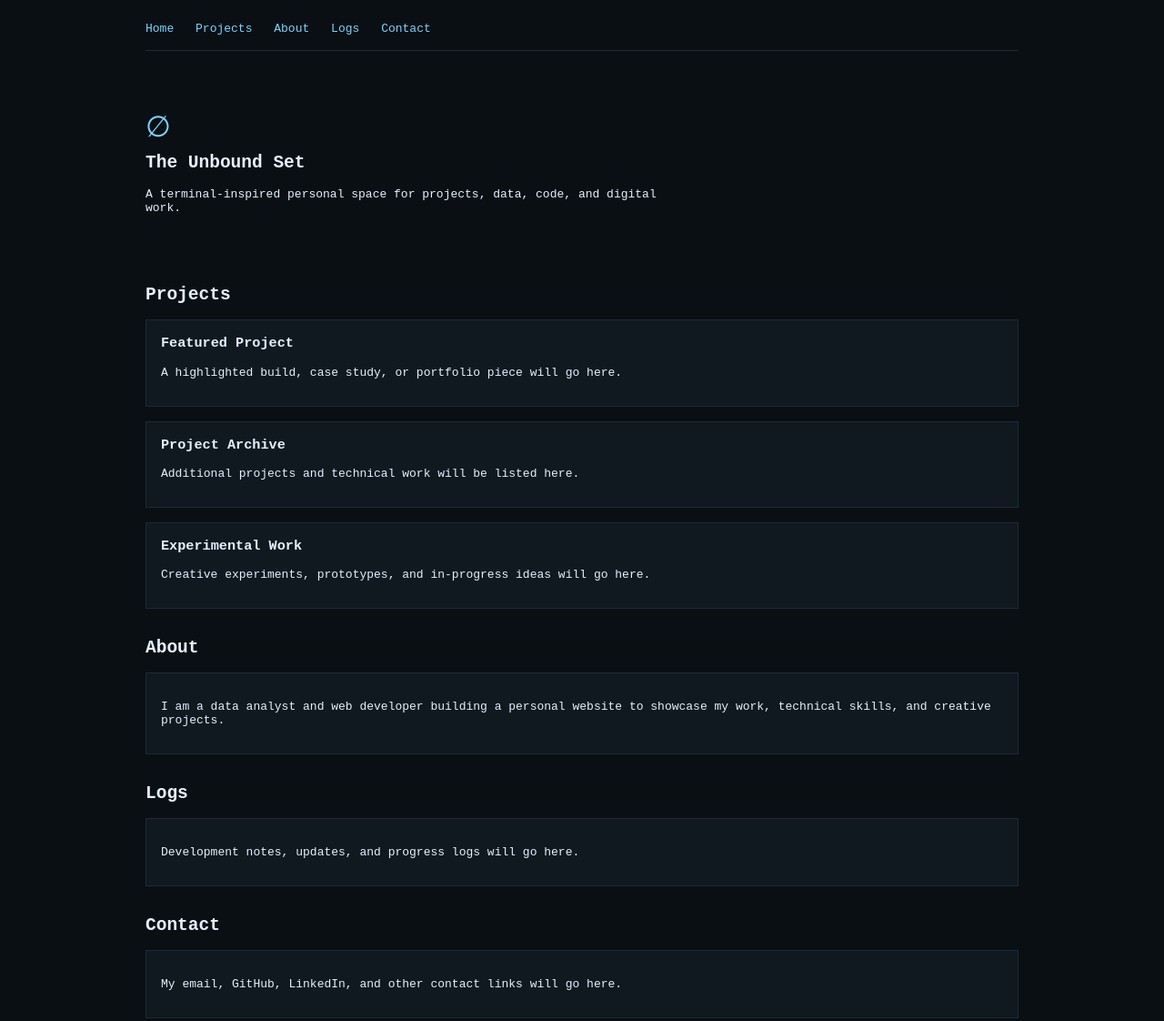
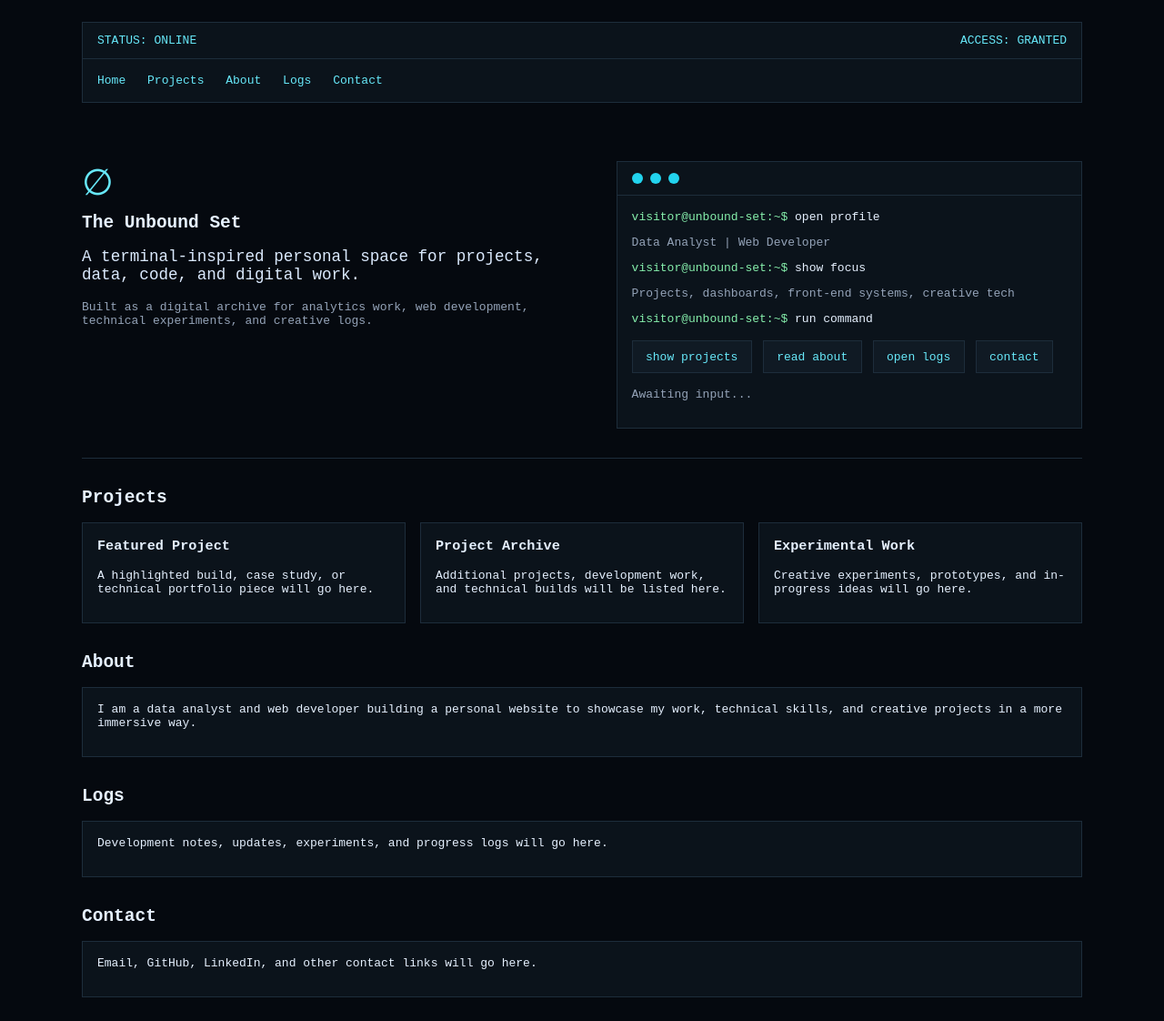
Before and after one commit to KasisEllisJr/The-Unbound-Set, a plain HTML site: page index.html in a window 1280 px wide. Shown: the top 1122 px of the page at 91% size. Drawn offline with Linux system fonts and the light colour scheme.

Commit message:
v0.1.3
Add interactive terminal panel and homepage polish

```diff
--- a/homepage.js
+++ b/homepage.js
@@ -0,0 +1,18 @@
+const output = document.getElementById("command-output");
+const commandButtons = document.querySelectorAll(".command-buttons button");
+
+const commandResponses = {
+  projects: "Opening projects section...",
+  about: "Loading profile and background...",
+  logs: "Accessing development logs...",
+  contact: "Displaying contact channels..."
+};
+
+commandButtons.forEach((button) => {
+  button.addEventListener("click", () => {
+    const command = button.dataset.command;
+    output.textContent = commandResponses[command] || "Command not recognized.";
+  });
+});
+
+console.log("v0.1.3 loaded.");
--- a/index.html
+++ b/index.html
@@ -4,11 +4,20 @@
   <meta charset="UTF-8" />
   <meta name="viewport" content="width=device-width, initial-scale=1.0" />
   <title>The Unbound Set</title>
+  <meta
+    name="description"
+    content="The Unbound Set is a terminal-inspired personal website for projects, data, code, and digital work."
+  />
   <link rel="stylesheet" href="styles.css" />
 </head>
 <body>
   <div class="page">
     <header class="site-header">
+      <div class="header-top">
+        <p class="site-status">STATUS: ONLINE</p>
+        <p class="site-access">ACCESS: GRANTED</p>
+      </div>
+
       <nav class="site-nav">
         <a href="#hero">Home</a>
         <a href="#projects">Projects</a>
@@ -19,13 +28,41 @@
     </header>
 
     <main>
-      <section id="hero">
-        <div class="hero-content">
+      <section id="hero" class="hero-section">
+        <div class="hero-copy">
           <p class="hero-symbol">∅</p>
           <h1>The Unbound Set</h1>
           <p class="hero-tagline">
             A terminal-inspired personal space for projects, data, code, and digital work.
           </p>
+          <p class="hero-subtext">
+            Built as a digital archive for analytics work, web development, technical experiments, and creative logs.
+          </p>
+        </div>
+
+        <div class="terminal-panel">
+          <div class="terminal-bar">
+            <span></span>
+            <span></span>
+            <span></span>
+          </div>
+
+          <div class="terminal-screen">
+            <p><span class="prompt">visitor@unbound-set:~$</span> open profile</p>
+            <p class="terminal-response">Data Analyst | Web Developer</p>
+            <p><span class="prompt">visitor@unbound-set:~$</span> show focus</p>
+            <p class="terminal-response">Projects, dashboards, front-end systems, creative tech</p>
+            <p><span class="prompt">visitor@unbound-set:~$</span> run command</p>
+
+            <div class="command-buttons">
+              <button type="button" data-command="projects">show projects</button>
+              <button type="button" data-command="about">read about</button>
+              <button type="button" data-command="logs">open logs</button>
+              <button type="button" data-command="contact">contact</button>
+            </div>
+
+            <p id="command-output" class="terminal-response">Awaiting input...</p>
+          </div>
         </div>
       </section>
 
@@ -34,12 +71,12 @@
         <div class="project-list">
           <article class="card">
             <h3>Featured Project</h3>
-            <p>A highlighted build, case study, or portfolio piece will go here.</p>
+            <p>A highlighted build, case study, or technical portfolio piece will go here.</p>
           </article>
 
           <article class="card">
             <h3>Project Archive</h3>
-            <p>Additional projects and technical work will be listed here.</p>
+            <p>Additional projects, development work, and technical builds will be listed here.</p>
           </article>
 
           <article class="card">
@@ -54,7 +91,7 @@
         <div class="card">
           <p>
             I am a data analyst and web developer building a personal website to showcase
-            my work, technical skills, and creative projects.
+            my work, technical skills, and creative projects in a more immersive way.
           </p>
         </div>
       </section>
@@ -62,20 +99,21 @@
       <section id="logs">
         <h2>Logs</h2>
         <div class="card">
-          <p>Development notes, updates, and progress logs will go here.</p>
+          <p>Development notes, updates, experiments, and progress logs will go here.</p>
         </div>
       </section>
 
       <section id="contact">
         <h2>Contact</h2>
         <div class="card">
-          <p>My email, GitHub, LinkedIn, and other contact links will go here.</p>
+          <p>Email, GitHub, LinkedIn, and other contact links will go here.</p>
         </div>
       </section>
     </main>
 
     <footer class="site-footer">
       <p>&gt; Welcome to The Unbound Set</p>
+      <p class="footer-note">Terminal initialized. Awaiting input.</p>
     </footer>
   </div>
 
--- a/styles.css
+++ b/styles.css
@@ -1,25 +1,54 @@
+:root {
+  --bg: #05090f;
+  --panel: #0b131b;
+  --panel-soft: #101a24;
+  --border: #1d2d3b;
+  --text: #e6f1ff;
+  --muted: #94a3b8;
+  --accent: #67e8f9;
+  --accent-soft: #22d3ee;
+  --green: #86efac;
+}
+
 body {
   margin: 0;
   font-family: monospace;
-  background-color: #0a0f14;
-  color: #e6f1ff;
+  background-color: var(--bg);
+  color: var(--text);
 }
 
 .page {
-  max-width: 960px;
+  max-width: 1100px;
   margin: 0 auto;
   padding: 1.5rem;
 }
 
 .site-header {
   margin-bottom: 2rem;
-  padding-bottom: 1rem;
-  border-bottom: 1px solid #1f2a36;
+  border: 1px solid var(--border);
+  background-color: var(--panel);
+}
+
+.header-top {
+  display: flex;
+  justify-content: space-between;
+  gap: 1rem;
+  padding: 0.75rem 1rem;
+  border-bottom: 1px solid var(--border);
+  color: var(--accent);
+}
+
+.header-top p {
+  margin: 0;
+}
+
+.site-nav {
+  padding: 1rem;
 }
 
 .site-nav a {
   margin-right: 1rem;
-  color: #7dd3fc;
+  color: var(--accent);
   text-decoration: none;
 }
 
@@ -33,22 +62,87 @@ section {
 
 h1,
 h2,
-h3 {
+h3,
+p {
   margin-top: 0;
 }
 
-.hero-content {
+.hero-section {
+  display: grid;
+  gap: 1.5rem;
   padding: 2rem 0;
+  border-bottom: 1px solid var(--border);
+}
+
+.hero-copy {
+  max-width: 700px;
 }
 
 .hero-symbol {
-  margin: 0 0 0.5rem;
-  font-size: 2rem;
-  color: #7dd3fc;
+  margin-bottom: 0.5rem;
+  font-size: 2.5rem;
+  color: var(--accent);
 }
 
 .hero-tagline {
-  max-width: 600px;
+  font-size: 1.1rem;
+  color: #dbeafe;
+}
+
+.hero-subtext {
+  color: var(--muted);
+  max-width: 65ch;
+}
+
+.terminal-panel {
+  border: 1px solid var(--border);
+  background-color: var(--panel);
+}
+
+.terminal-bar {
+  display: flex;
+  gap: 0.5rem;
+  padding: 0.75rem 1rem;
+  border-bottom: 1px solid var(--border);
+}
+
+.terminal-bar span {
+  width: 12px;
+  height: 12px;
+  border-radius: 50%;
+  background-color: var(--accent-soft);
+}
+
+.terminal-screen {
+  padding: 1rem;
+}
+
+.prompt {
+  color: var(--green);
+}
+
+.terminal-response {
+  color: var(--muted);
+}
+
+.command-buttons {
+  display: flex;
+  flex-wrap: wrap;
+  gap: 0.75rem;
+  margin: 1rem 0;
+}
+
+.command-buttons button {
+  padding: 0.6rem 0.9rem;
+  border: 1px solid var(--border);
+  background-color: var(--panel-soft);
+  color: var(--accent);
+  font: inherit;
+  cursor: pointer;
+}
+
+.command-buttons button:hover {
+  background-color: #12202c;
 }
 
 .project-list {
@@ -58,12 +152,38 @@ h3 {
 
 .card {
   padding: 1rem;
-  border: 1px solid #1f2a36;
-  background-color: #101820;
+  border: 1px solid var(--border);
+  background-color: var(--panel);
 }
 
 .site-footer {
   padding-top: 1rem;
-  border-top: 1px solid #1f2a36;
-  color: #94a3b8;
+  border-top: 1px solid var(--border);
+  color: var(--muted);
 }
+
+.footer-note {
+  color: var(--accent);
+}
+
+@media (min-width: 850px) {
+  .hero-section {
+    grid-template-columns: 1.1fr 1fr;
+    align-items: start;
+  }
+
+  .project-list {
+    grid-template-columns: repeat(3, 1fr);
+  }
+}
+
+@media (max-width: 700px) {
+  .header-top {
+    flex-direction: column;
+  }
+
+  .site-nav a {
+    display: inline-block;
+    margin-bottom: 0.5rem;
+  }
+}
```
Also changed, not shown: 1 other file.
